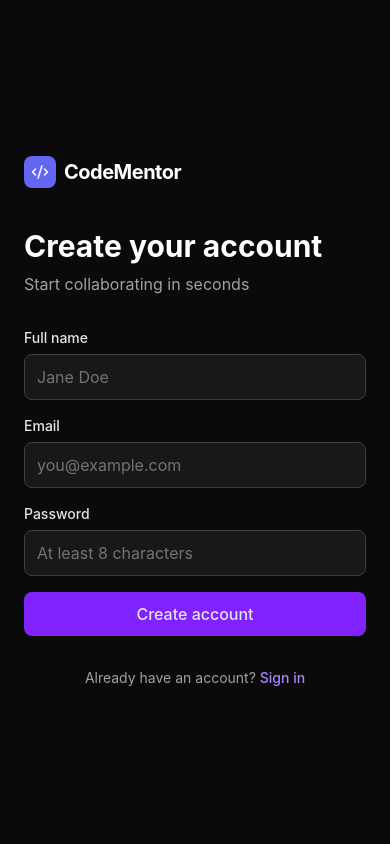
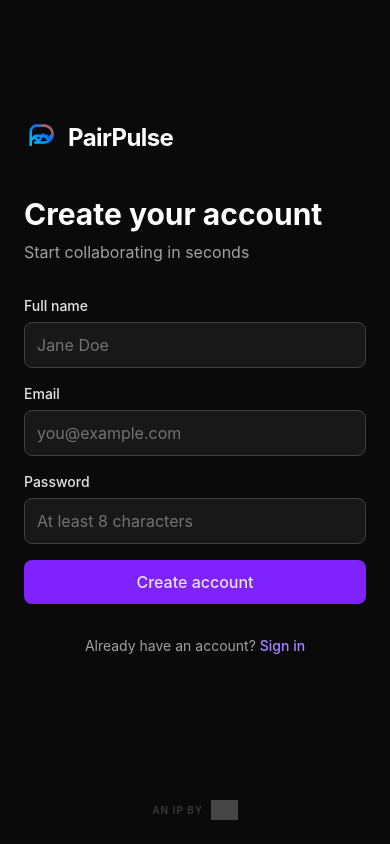
Before and after one commit to SumitKumar3030/student-mentor-platform, a React (Vite) app in the folder frontend/: page /signup in a window 390 px wide. Built offline with nearby package versions, Linux system fonts and the light colour scheme; no server answers; grey boxes are pictures that could not be loaded.

Commit message:
UI update

```diff
--- a/frontend/index.html
+++ b/frontend/index.html
@@ -2,10 +2,10 @@
 <html lang="en">
   <head>
     <meta charset="UTF-8" />
-    <!-- 1. Change this line to point to your new logo file -->
-    <link rel="icon" type="image/svg+xml" href="/logo.svg" />
+    <!-- Add your SVG as the favicon! -->
+    <link rel="icon" type="image/svg+xml" href="/favicon.svg" />
     <meta name="viewport" content="width=device-width, initial-scale=1.0" />
-    <title>PairPulse</title>
+    <title>PairPulse | Live Coding Mentorship</title>
   </head>
   <body>
     <div id="root"></div>
--- a/frontend/src/components/AuthLayout.tsx
+++ b/frontend/src/components/AuthLayout.tsx
@@ -1,5 +1,5 @@
 import { Link } from 'react-router-dom'
-import { Code2 } from 'lucide-react'
+import PairPulseLogo from './PairPulseLogo'
 
 interface Props {
   title: string
@@ -10,15 +10,13 @@
 
 export default function AuthLayout({ title, subtitle, children, footer }: Props) {
   return (
-    <div className="min-h-screen bg-[#0a0a0a] flex">
-      {/* Left side - Form */}
+    <div className="min-h-screen bg-[#0a0a0a] flex flex-col justify-between">
+
       <div className="flex-1 flex items-center justify-center p-6">
         <div className="w-full max-w-md">
           <Link to="/" className="inline-flex items-center gap-2 mb-10 group">
-            <div className="w-8 h-8 rounded-lg bg-brand-500 flex items-center justify-center group-hover:scale-105 transition-transform">
-              <Code2 size={18} className="text-white" />
-            </div>
-            <span className="text-xl font-bold text-white tracking-tight">CodeMentor</span>
+            <PairPulseLogo className="w-9 h-9 group-hover:scale-105 transition-transform" />
+            <span className="text-2xl font-bold text-white tracking-tight">PairPulse</span>
           </Link>
 
           <h1 className="text-3xl font-bold text-white mb-2">{title}</h1>
@@ -32,18 +30,10 @@
         </div>
       </div>
 
-      {/* Right side - Visual/Marketing (Hidden on mobile) */}
-      <div className="hidden lg:flex flex-1 relative bg-neutral-900 items-center justify-center overflow-hidden border-l border-neutral-800">
-        <div className="absolute inset-0 bg-[url('https://images.unsplash.com/photo-1522071820081-009f0129c71c?auto=format&fit=crop&q=80')] bg-cover bg-center opacity-10" />
-        <div className="absolute inset-0 bg-gradient-to-t from-[#0a0a0a] via-[#0a0a0a]/80 to-transparent" />
-
-        <div className="relative z-10 max-w-lg p-12 text-center">
-          <div className="w-16 h-16 rounded-2xl bg-brand-500/20 flex items-center justify-center mx-auto mb-6 backdrop-blur-md border border-brand-500/30">
-            <Code2 className="text-brand-400" size={32} />
-          </div>
-          <h2 className="text-2xl font-bold text-white mb-4">"The best way to teach code is to code together."</h2>
-          <p className="text-neutral-400">Real-time collaboration, video calls, and recording. Everything you need in one place.</p>
-        </div>
+      {/* Small IP footer for auth pages */}
+      <div className="py-6 flex items-center justify-center gap-2 opacity-40 hover:opacity-100 transition-opacity">
+        <span className="text-[10px] text-neutral-500 uppercase tracking-widest font-bold">An IP by</span>
+        <img src="/brand-logo.png" alt="It'sPossible ip" className="h-5 object-contain" />
       </div>
     </div>
   )
--- /dev/null
+++ b/frontend/src/components/PairPulseLogo.tsx
@@ -0,0 +1,28 @@
+export default function PairPulseLogo({ className = "w-8 h-8" }: { className?: string }) {
+  return (
+    <svg xmlns="http://www.w3.org/2000/svg" viewBox="0 0 512 512" className={className}>
+      <defs>
+        <linearGradient id="pairPulseGrad" x1="0%" y1="100%" x2="100%" y2="0%">
+          <stop offset="0%" stopColor="#00C6FF" />
+          <stop offset="60%" stopColor="#0072FF" />
+          <stop offset="100%" stopColor="#FF5722" />
+        </linearGradient>
+        <filter id="tabDropShadow" x="-10%" y="-10%" width="120%" height="120%">
+          <feDropShadow dx="0" dy="4" stdDeviation="6" floodColor="#000000" floodOpacity="0.3"/>
+        </filter>
+      </defs>
+      <g filter="url(#tabDropShadow)">
+        <path
+          d="M96 352V160C96 115.817 131.817 80 176 80H288C354.274 80 408 133.726 408 200C408 266.274 354.274 320 288 320H160M160 224H320M96 288L144 240L208 304L272 208L336 272L384 224"
+          fill="none"
+          stroke="url(#pairPulseGrad)"
+          strokeWidth="36"
+          strokeLinecap="round"
+          strokeLinejoin="round"
+        />
+        <circle cx="288" cy="80" r="14" fill="#FF5722" />
+        <circle cx="96" cy="352" r="14" fill="#00C6FF" />
+      </g>
+    </svg>
+  )
+}
--- a/frontend/src/index.css
+++ b/frontend/src/index.css
@@ -1,12 +1,12 @@
 @import "tailwindcss";
 
 @theme {
-  --color-brand-50: #eef2ff;
-  --color-brand-100: #e0e7ff;
-  --color-brand-400: #818cf8;
-  --color-brand-500: #6366f1;
-  --color-brand-600: #4f46e5;
-  --color-brand-900: #312e81;
+  --color-brand-50: #e0f2fe;
+  --color-brand-100: #bae6fd;
+  --color-brand-400: #38bdf8;
+  --color-brand-500: #00C6FF; /* Electric Blue */
+  --color-brand-600: #0072FF; /* Deep Blue */
+  --color-brand-900: #0c4a6e;
 }
 
 @layer base {
--- a/frontend/src/pages/Landing.tsx
+++ b/frontend/src/pages/Landing.tsx
@@ -1,20 +1,19 @@
 import { Link } from 'react-router-dom'
 import { Video, Code2, Zap, ArrowRight } from 'lucide-react'
+import PairPulseLogo from '@/components/PairPulseLogo'
 
 export default function Landing() {
   return (
-    <div className="min-h-screen bg-[#0a0a0a] text-neutral-200 overflow-hidden relative">
+    <div className="min-h-screen bg-[#0a0a0a] text-neutral-200 overflow-hidden relative flex flex-col">
       {/* Background Gradients */}
       <div className="absolute top-0 left-1/2 -translate-x-1/2 w-[800px] h-[400px] bg-brand-500/20 blur-[120px] rounded-full pointer-events-none" />
 
       {/* Navbar */}
       <nav className="relative z-10 border-b border-neutral-800/50 bg-[#0a0a0a]/50 backdrop-blur-md">
         <div className="max-w-6xl mx-auto px-6 h-16 flex items-center justify-between">
-          <div className="text-xl font-bold flex items-center gap-2">
-            <div className="w-8 h-8 rounded-lg bg-brand-500 flex items-center justify-center">
-              <Code2 size={18} className="text-white" />
-            </div>
-            CodeMentor
+          <div className="flex items-center gap-2">
+            <PairPulseLogo className="w-8 h-8" />
+            <span className="text-xl font-bold tracking-tight text-white">PairPulse</span>
           </div>
           <div className="flex items-center gap-4">
             <Link to="/login" className="text-sm font-medium hover:text-white transition-colors">Sign in</Link>
@@ -26,7 +25,7 @@
       </nav>
 
       {/* Hero Section */}
-      <main className="relative z-10 max-w-6xl mx-auto px-6 pt-32 pb-20 text-center">
+      <main className="relative z-10 flex-1 max-w-6xl mx-auto px-6 pt-32 pb-20 text-center flex flex-col items-center">
         <div className="inline-flex items-center gap-2 px-3 py-1 rounded-full bg-brand-500/10 border border-brand-500/20 text-brand-400 text-xs font-medium mb-8">
           <span className="relative flex h-2 w-2">
             <span className="animate-ping absolute inline-flex h-full w-full rounded-full bg-brand-400 opacity-75"></span>
@@ -37,7 +36,7 @@
 
         <h1 className="text-5xl md:text-7xl font-bold tracking-tight mb-6">
           Code together. <br className="hidden md:block" />
-          <span className="text-transparent bg-clip-text bg-gradient-to-r from-brand-400 to-purple-400">
+          <span className="text-transparent bg-clip-text bg-gradient-to-r from-brand-400 to-[#FF5722]">
             Learn faster.
           </span>
         </h1>
@@ -47,7 +46,7 @@
           cursor sync, and recording. The ultimate workspace for mentors and students.
         </p>
 
-        <div className="flex flex-col sm:flex-row items-center justify-center gap-4">
+        <div className="flex flex-col sm:flex-row items-center justify-center gap-4 w-full">
           <Link to="/signup" className="w-full sm:w-auto px-8 py-4 bg-brand-600 hover:bg-brand-500 text-white rounded-xl font-semibold transition-all flex items-center justify-center gap-2 shadow-lg shadow-brand-500/25">
             Start a Session <ArrowRight size={18} />
           </Link>
@@ -57,30 +56,43 @@
         </div>
 
         {/* Feature Grid */}
-        <div className="grid md:grid-cols-3 gap-6 mt-24 text-left">
+        <div className="grid md:grid-cols-3 gap-6 mt-24 text-left w-full">
           <div className="p-6 rounded-2xl bg-neutral-900/50 border border-neutral-800/50 backdrop-blur-sm">
-            <div className="w-10 h-10 rounded-lg bg-blue-500/10 flex items-center justify-center mb-4">
-              <Code2 className="text-blue-400" size={20} />
+            <div className="w-10 h-10 rounded-lg bg-brand-500/10 flex items-center justify-center mb-4">
+              <Code2 className="text-brand-400" size={20} />
             </div>
-            <h3 className="text-lg font-semibold mb-2">Live Code Sync</h3>
+            <h3 className="text-lg font-semibold mb-2 text-white">Live Code Sync</h3>
             <p className="text-sm text-neutral-400">Type together in real-time with Monaco editor. Sub-millisecond latency via WebSockets.</p>
           </div>
           <div className="p-6 rounded-2xl bg-neutral-900/50 border border-neutral-800/50 backdrop-blur-sm">
             <div className="w-10 h-10 rounded-lg bg-green-500/10 flex items-center justify-center mb-4">
               <Video className="text-green-400" size={20} />
             </div>
-            <h3 className="text-lg font-semibold mb-2">HD Video Calling</h3>
+            <h3 className="text-lg font-semibold mb-2 text-white">HD Video Calling</h3>
             <p className="text-sm text-neutral-400">Peer-to-peer WebRTC video and audio. Screen share your code while talking.</p>
           </div>
           <div className="p-6 rounded-2xl bg-neutral-900/50 border border-neutral-800/50 backdrop-blur-sm">
-            <div className="w-10 h-10 rounded-lg bg-purple-500/10 flex items-center justify-center mb-4">
-              <Zap className="text-purple-400" size={20} />
+            <div className="w-10 h-10 rounded-lg bg-[#FF5722]/10 flex items-center justify-center mb-4">
+              <Zap className="text-[#FF5722]" size={20} />
             </div>
-            <h3 className="text-lg font-semibold mb-2">Instant Recording</h3>
+            <h3 className="text-lg font-semibold mb-2 text-white">Instant Recording</h3>
             <p className="text-sm text-neutral-400">Record your entire screen with one click. Share the link with students later.</p>
           </div>
         </div>
       </main>
+
+      {/* Footer / Brand IP */}
+      <footer className="relative z-10 border-t border-neutral-800/50 py-8 mt-auto bg-[#0a0a0a]">
+        <div className="max-w-6xl mx-auto px-6 flex flex-col md:flex-row items-center justify-between gap-4">
+          <div className="flex items-center gap-2 text-neutral-500 text-sm">
+            © {new Date().getFullYear()} PairPulse. All rights reserved.
+          </div>
+          <div className="flex items-center gap-3 opacity-60 hover:opacity-100 transition-opacity">
+            <span className="text-xs text-neutral-500 uppercase tracking-widest font-semibold">An IP by</span>
+            <img src="/brand-logo.png" alt="It'sPossible ip" className="h-8 object-contain" />
+          </div>
+        </div>
+      </footer>
     </div>
   )
 }
```
Also changed, not shown: frontend/public/favicon.svg (added), frontend/public/itspossible-logo.png (added).
